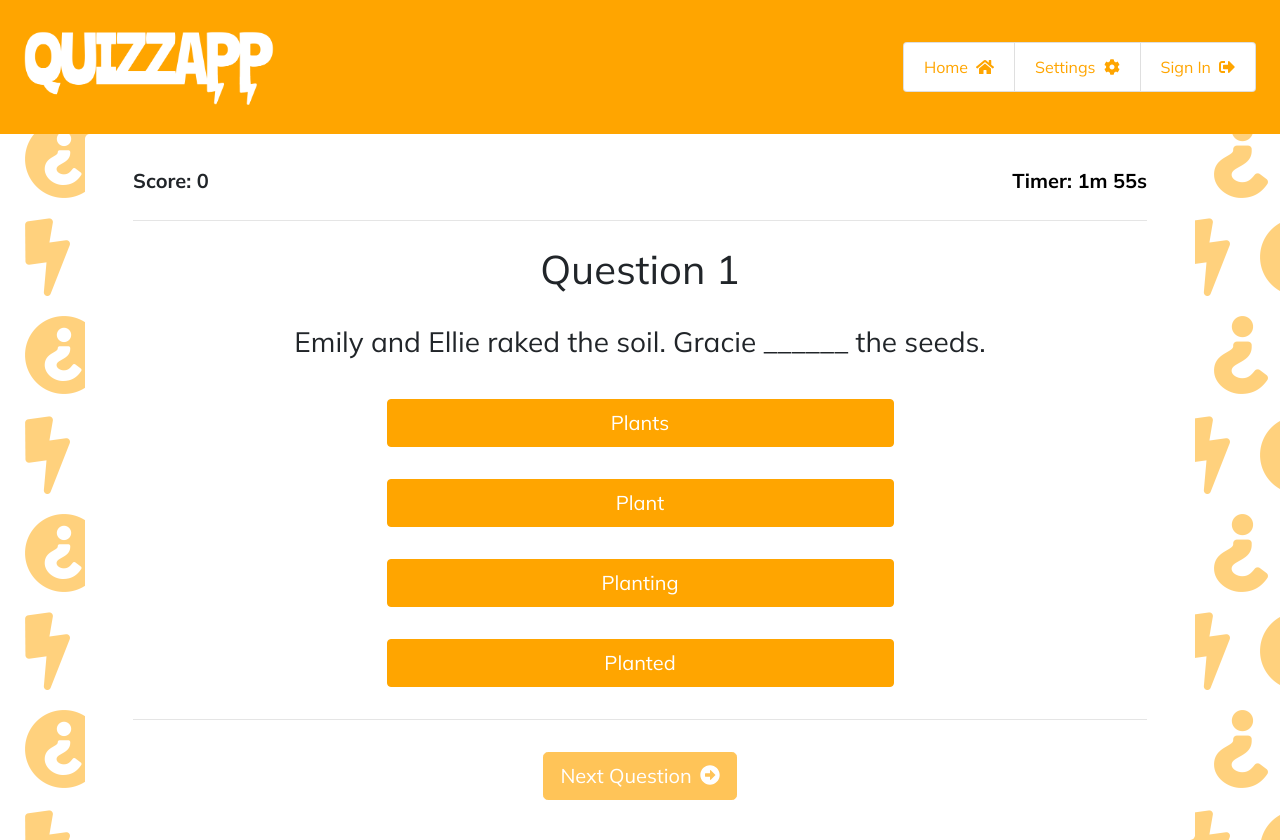
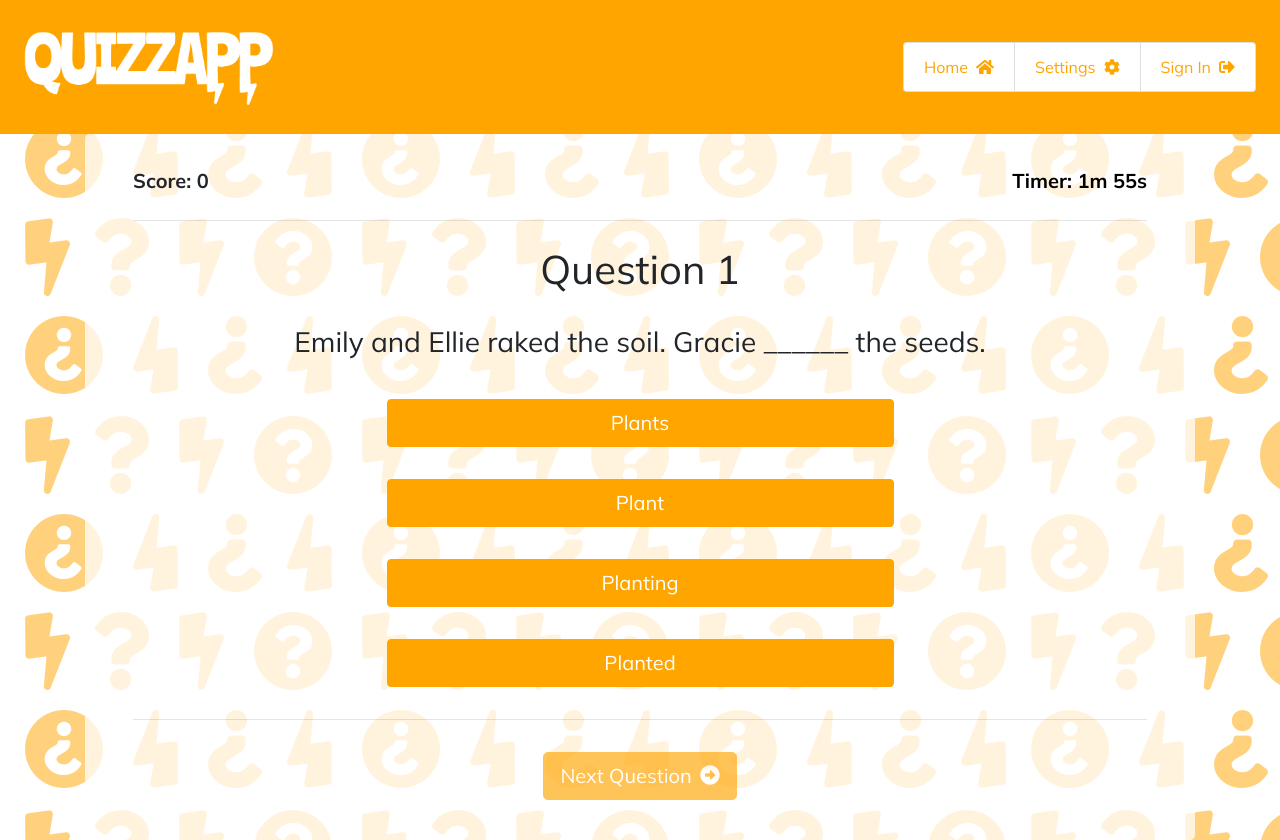
Before and after one commit to simonanewton/quiz-app, a React (Create React App) app in the folder client/: page /quizzes/1 in a window 1280 px wide. Built offline with nearby package versions, Linux system fonts and the light colour scheme.

Commit message:
transparent jumbotron

```diff
--- a/client/src/index.css
+++ b/client/src/index.css
@@ -11,7 +11,7 @@ code {
 }
 
 .jumbo {
-  background-color: white;
+  background-color: rgba(255, 255, 255, 0.75);
 }
 
 .btn,
```
